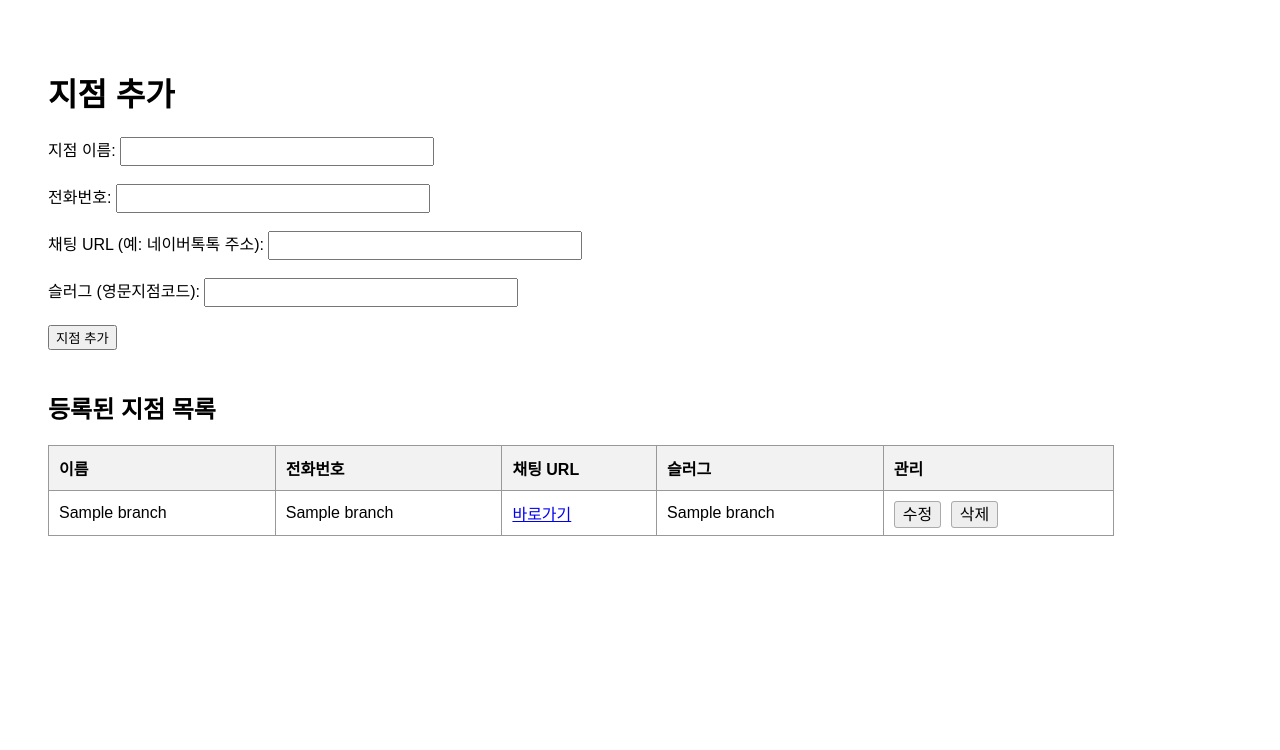
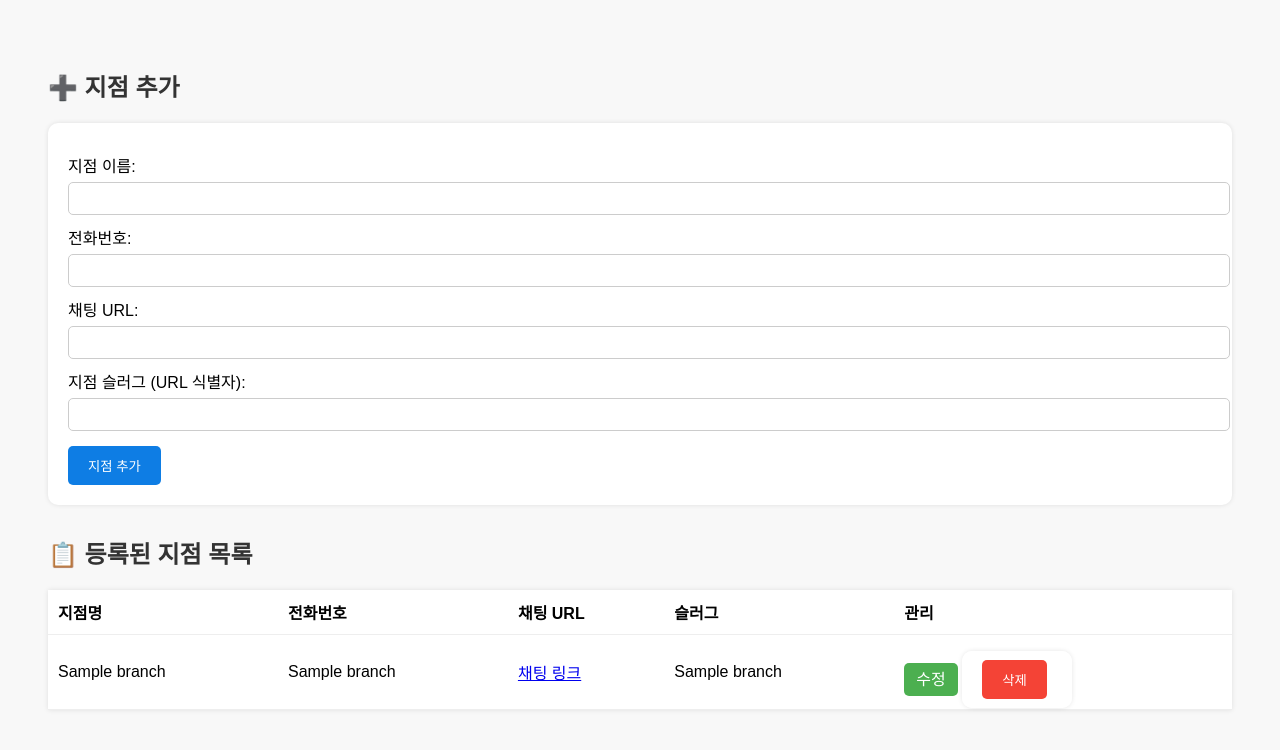
Before and after one commit to choiwonkyu/flask-qr-app, a Flask app: template templates/add_branch.html in a window 1280 px wide. Shown: the top 750 px of the page. Run offline with Flask 3, Linux system fonts and the light colour scheme; the template is opened without the code that fills it: most values are stand-ins (such as "Sample title", 1, 10 or a date in 2020).

Commit message:
삭제 코드 수정

```diff
--- a/app.py
+++ b/app.py
@@ -11,7 +11,7 @@ ADMIN_PASSWORD = "1234"  # 지점 수정/삭제시 사용
 # 인증 (관리자 페이지 비밀번호 보호)
 # ===============================
 def check_auth(username, password):
-    return username == 'admin' and password == 'your_password'  # 비번은 원하는 걸로 바꾸세요
+    return username == 'admin' and password == '9876'  # 비번은 원하는 걸로 바꾸세요
 
 def authenticate():
     return Response(
--- a/templates/add_branch.html
+++ b/templates/add_branch.html
@@ -2,83 +2,115 @@
 <html lang="ko">
 <head>
     <meta charset="UTF-8">
-    <title>지점 추가</title>
+    <title>지점 추가 및 관리</title>
     <style>
         body {
             font-family: Arial, sans-serif;
             padding: 40px;
+            background-color: #f8f8f8;
+        }
+        h2 {
+            color: #333;
         }
         form {
-            margin-bottom: 40px;
+            background: #fff;
+            padding: 20px;
+            margin-bottom: 30px;
+            box-shadow: 0 0 5px rgba(0,0,0,0.1);
+            border-radius: 10px;
         }
-        input[type="text"] {
-            padding: 5px;
-            width: 300px;
+        label {
+            display: block;
+            margin-top: 10px;
+        }
+        input[type="text"], input[type="url"] {
+            width: 100%;
+            padding: 8px;
+            margin-top: 5px;
+            border-radius: 5px;
+            border: 1px solid #ccc;
+        }
+        button {
+            margin-top: 15px;
+            padding: 10px 20px;
+            background-color: #0e7de4;
+            color: white;
+            border: none;
+            border-radius: 5px;
+            cursor: pointer;
         }
         table {
+            width: 100%;
+            background: white;
             border-collapse: collapse;
-            width: 90%;
+            box-shadow: 0 0 5px rgba(0,0,0,0.1);
         }
         th, td {
-            border: 1px solid #999;
             padding: 10px;
+            border-bottom: 1px solid #eee;
             text-align: left;
         }
-        th {
-            background-color: #f2f2f2;
+        .actions form {
+            display: inline;
         }
-        .btn-delete, .btn-edit {
+        .actions button {
+            background-color: #f44336;
             margin-right: 5px;
-            padding: 4px 8px;
+        }
+        .actions a {
             text-decoration: none;
-            background-color: #eee;
-            border: 1px solid #aaa;
-            border-radius: 3px;
-            color: black;
-        }
-        .btn-delete:hover {
-            background-color: #fdd;
-        }
-        .btn-edit:hover {
-            background-color: #def;
+            padding: 8px 12px;
+            background-color: #4CAF50;
+            color: white;
+            border-radius: 5px;
         }
     </style>
 </head>
 <body>
-    <h1>지점 추가</h1>
-    <form method="post">
-        <label>지점 이름: <input type="text" name="name" required></label><br><br>
-        <label>전화번호: <input type="text" name="phone" required></label><br><br>
-        <label>채팅 URL (예: 네이버톡톡 주소): <input type="text" name="chat_url" required></label><br><br>
-        <label>슬러그 (영문지점코드): <input type="text" name="slug" required></label><br><br>
+    <h2>➕ 지점 추가</h2>
+    <form method="POST" action="/admin/add">
+        <label for="name">지점 이름:</label>
+        <input type="text" name="name" required>
+
+        <label for="phone">전화번호:</label>
+        <input type="text" name="phone" required>
+
+        <label for="chat_url">채팅 URL:</label>
+        <input type="url" name="chat_url" required>
+
+        <label for="slug">지점 슬러그 (URL 식별자):</label>
+        <input type="text" name="slug" required>
+
         <button type="submit">지점 추가</button>
     </form>
 
-    <h2>등록된 지점 목록</h2>
-    {% if branches %}
+    <h2>📋 등록된 지점 목록</h2>
     <table>
+        <thead>
             <tr>
-            <th>이름</th>
+                <th>지점명</th>
                 <th>전화번호</th>
                 <th>채팅 URL</th>
                 <th>슬러그</th>
                 <th>관리</th>
             </tr>
+        </thead>
+        <tbody>
             {% for branch in branches %}
             <tr>
-            <td>{{ branch[1] }}</td> <!-- name -->
-            <td>{{ branch[2] }}</td> <!-- phone -->
-            <td><a href="{{ branch[3] }}" target="_blank">바로가기</a></td> <!-- chat_url -->
-            <td>{{ branch[4] }}</td> <!-- slug -->
-            <td>
-                <a href="/admin/edit/{{ branch[0] }}" class="btn-edit">수정</a>
-                <a href="/admin/delete/{{ branch[0] }}" class="btn-delete" onclick="return confirm('삭제하시겠습니까?');">삭제</a>
+                <td>{{ branch[1] }}</td>
+                <td>{{ branch[2] }}</td>
+                <td><a href="{{ branch[3] }}" target="_blank">채팅 링크</a></td>
+                <td>{{ branch[4] }}</td>
+                <td class="actions">
+                    <a href="{{ url_for('edit_branch', slug=branch[4]) }}">수정</a>
+                    <form method="POST" action="{{ url_for('delete_branch_route', slug=branch[4]) }}" onsubmit="return confirm('정말 삭제하시겠습니까?');">
+                        <button type="submit">삭제</button>
+                    </form>
                 </td>
             </tr>
             {% endfor %}
+        </tbody>
     </table>
-    {% else %}
-    <p>등록된 지점이 없습니다.</p>
-    {% endif %}
 </body>
 </html>
```
Also changed, not shown: templates/edit_branch.html (+62 -10 lines). Lines whose indentation alone changed are shown as unchanged.
